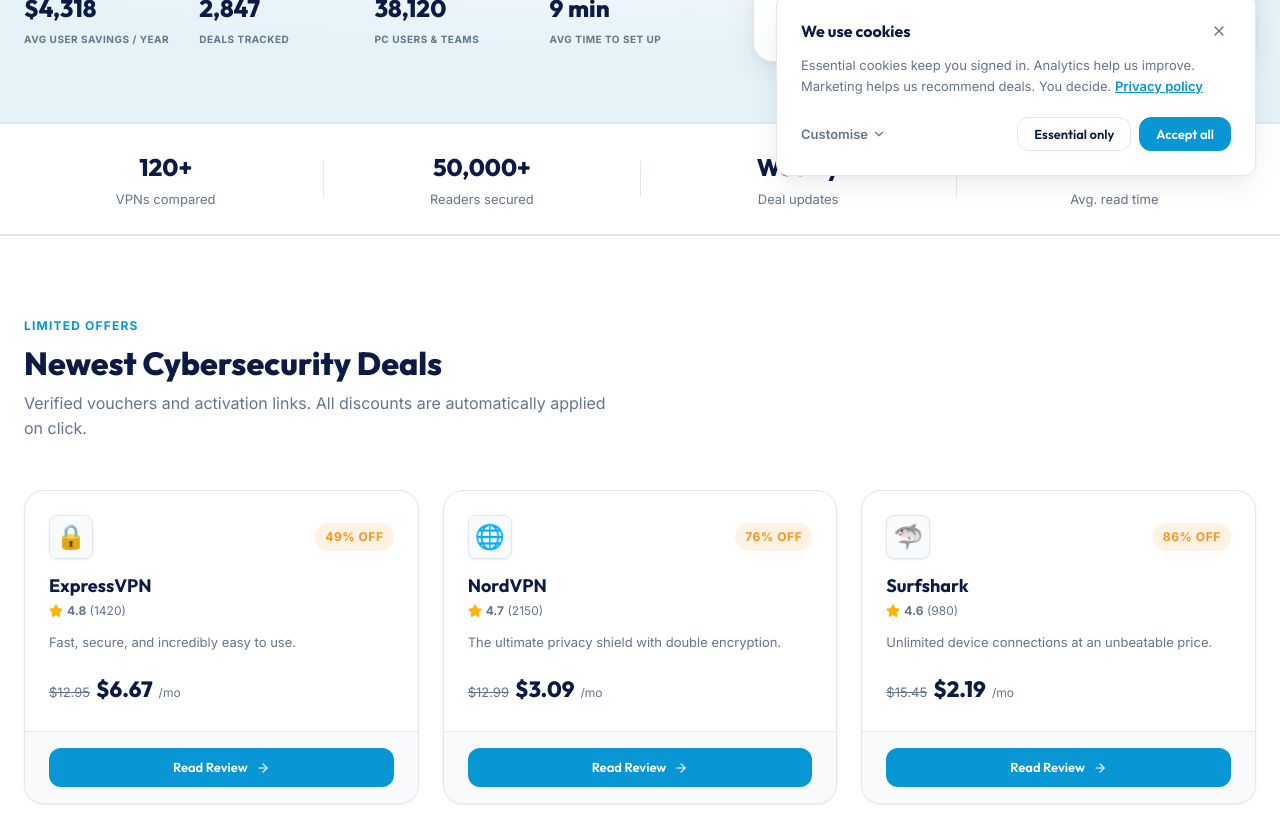
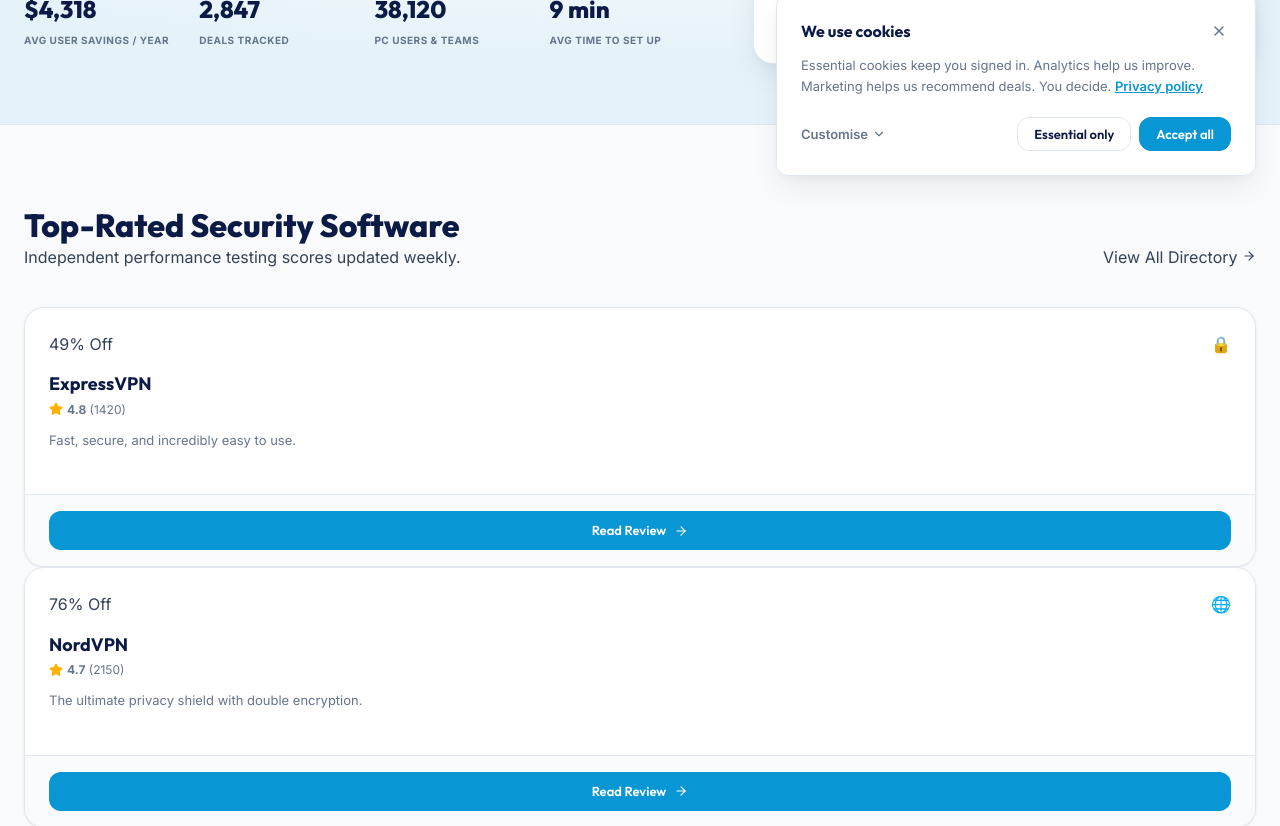
Before and after one commit to codershiveinterns-cloud/SafeVerdicts, a React (Vite) app: page / in a window 1280 px wide. Shown: the part 600-1426 px from the top of the page. Built offline with nearby package versions, Linux system fonts and the light colour scheme.

Commit message:
Remove external redirect buttons and pricing displays across site pages

```diff
--- a/src/pages/CategoryListing.jsx
+++ b/src/pages/CategoryListing.jsx
@@ -63,16 +63,9 @@
             <span className="filter-label">Sort by:</span>
             <div className="toggle-buttons">
               <button
-                className={`toggle-btn ${sortBy === 'rating' ? 'active' : ''}`}
-                onClick={() => setSortBy('rating')}
+                className="toggle-btn active"
               >
                 Best Rating
-              </button>
-              <button
-                className={`toggle-btn ${sortBy === 'price' ? 'active' : ''}`}
-                onClick={() => setSortBy('price')}
-              >
-                Lowest Price
               </button>
             </div>
           </div>
@@ -140,19 +133,9 @@
                     </ul>
                   </div>
 
-                  {/* Column 4: Pricing & CTAs */}
+                  {/* Column 4: CTAs */}
                   <div className="col-action">
-                    <div className="action-pricing-box">
-                      <span className="price-label-deal">SafeVerdicts Deal:</span>
-                      <div className="price-row-main">
-                        <span className="price-old-line">{product.originalPrice}</span>
-                        <span className="price-new-bold">{product.discountedPrice}</span>
-                        <span className="price-period-label">/{product.billingPeriod.includes('month') ? 'mo' : 'yr'}</span>
-                      </div>
-                      <p className="discount-tag-line">{product.discountBadge} discount</p>
-                    </div>
-
-                    <div className="action-buttons-group">
+                    <div className="action-buttons-group" style={{ width: '100%' }}>
                       <Link to={`/${product.slug}`} className="btn btn-primary list-review-btn" style={{ width: '100%', justifyContent: 'center' }}>
                         Read Review <ArrowRight size={14} />
                       </Link>
--- a/src/pages/Home.jsx
+++ b/src/pages/Home.jsx
@@ -100,7 +100,7 @@
             </div>
           </div>
 
-          {/* Right Column: Featured WiseCleaner Deal Card */}
+          {/* Right Column: Featured WindowsPCDoc Deal Card */}
           <div className="hero-theme-right">
             <div className="spotlight-theme-card card">
               <div className="spotlight-card-hero">
@@ -137,19 +137,10 @@
                 </div>
 
                 <div className="spotlight-card-actions" style={{ display: 'flex', gap: '12px', paddingTop: '16px', borderTop: '1px solid var(--color-border)' }}>
-                  <a
-                    href="https://www.wisecleaner.com/"
-                    target="_blank"
-                    rel="noopener noreferrer sponsored"
-                    className="btn btn-primary"
-                    style={{ flex: 1, justifyContent: 'center', fontSize: '13px', padding: '10px 14px' }}
-                  >
-                    Visit Site <ExternalLink size={14} />
-                  </a>
                   <Link
                     to="/blog/wisecare-365-pro-all-in-one-windows"
-                    className="btn btn-secondary"
-                    style={{ flex: 1, justifyContent: 'center', fontSize: '13px', padding: '10px 14px' }}
+                    className="btn btn-primary"
+                    style={{ width: '100%', justifyContent: 'center', fontSize: '14px', padding: '10px 14px' }}
                   >
                     Read Review <ArrowRight size={14} />
                   </Link>
@@ -160,48 +151,25 @@
         </div>
       </section>
 
-      {/* 2. Stat Bar */}
-      <section className="stat-bar-section">
-        <div className="container stat-bar-inner">
-          <div className="stat-item">
-            <span className="stat-number">120+</span>
-            <span className="stat-label">VPNs compared</span>
-          </div>
-          <div className="stat-item-divider"></div>
-          <div className="stat-item">
-            <span className="stat-number">50,000+</span>
-            <span className="stat-label">Readers secured</span>
-          </div>
-          <div className="stat-item-divider"></div>
-          <div className="stat-item">
-            <span className="stat-number">Weekly</span>
-            <span className="stat-label">Deal updates</span>
-          </div>
-          <div className="stat-item-divider"></div>
-          <div className="stat-item">
-            <span className="stat-number">9 min</span>
-            <span className="stat-label">Avg. read time</span>
-          </div>
-        </div>
-      </section>
-
-
-
-      {/* 4. Newest Deals Grid */}
-      <section className="section section-bg">
+      {/* Directory Grid Section */}
+      <section className="section directory-section">
         <div className="container">
-          <div className="section-header">
-            <span className="section-pretitle">LIMITED OFFERS</span>
-            <h2 className="section-title">Newest Cybersecurity Deals</h2>
-            <p className="section-sub">Verified vouchers and activation links. All discounts are automatically applied on click.</p>
+          <div className="section-header-row">
+            <div>
+              <h2 className="section-title">Top-Rated Security Software</h2>
+              <p className="section-subtitle">Independent performance testing scores updated weekly.</p>
+            </div>
+            <Link to="/categories" className="view-all-link">
+              View All Directory <ArrowRight size={14} />
+            </Link>
           </div>
 
-          <div className="grid grid-3">
+          <div className="deals-grid-row">
             {newestDeals.map((product) => (
-              <div key={product.id} className="card deal-card">
+              <div key={product.id} className="card deal-card-item">
                 <div className="deal-card-header">
-                  <div className="deal-logo-box">{product.logo}</div>
-                  <span className="badge badge-discount">{product.discountBadge}</span>
+                  <span className="deal-badge">{product.discountBadge}</span>
+                  <div className="deal-brand-logo">{product.logo}</div>
                 </div>
 
                 <div className="deal-card-body">
@@ -211,34 +179,12 @@
                     <span><strong>{product.rating}</strong> ({product.reviewsCount})</span>
                   </div>
                   <p className="deal-card-description">{product.headline}</p>
-
-                  <div className="deal-card-pricing">
-                    <span className="deal-price-old">{product.originalPrice}</span>
-                    <span className="deal-price-new">{product.discountedPrice}</span>
-                    <span className="deal-price-period">/{product.billingPeriod.includes('month') ? 'mo' : 'yr'}</span>
-                  </div>
                 </div>
 
                 <div className="deal-card-footer">
-                  {product.id === 'wisecare-365' ? (
-                    <>
-                      <Link to={`/${product.slug}`} className="deal-link-review">
-                        Read Review
-                      </Link>
-                      <a
-                        href="https://www.wisecleaner.com/"
-                        target="_blank"
-                        rel="noopener noreferrer"
-                        className="btn btn-primary deal-link-btn"
-                      >
-                        Visit Site <ExternalLink size={14} />
-                      </a>
-                    </>
-                  ) : (
-                    <Link to={`/${product.slug}`} className="btn btn-primary deal-link-btn" style={{ width: '100%', justifyContent: 'center' }}>
-                      Read Review <ArrowRight size={14} />
-                    </Link>
-                  )}
+                  <Link to={`/${product.slug}`} className="btn btn-primary deal-link-btn" style={{ width: '100%', justifyContent: 'center' }}>
+                    Read Review <ArrowRight size={14} />
+                  </Link>
                 </div>
               </div>
             ))}
--- a/src/pages/ProductReview.jsx
+++ b/src/pages/ProductReview.jsx
@@ -132,44 +132,8 @@
                 </div>
               </div>
 
-              <h2 className="review-headline">"{product.headline}"</h2>
-              <p className="review-description-text">{product.description}</p>
-            </div>
-
-            {/* Quick Pricing Callout Box */}
-            <div className="review-hero-pricing">
-              <div className="pricing-callout-card">
-                <div className="pricing-callout-header">
-                  <span>Exclusive Offer</span>
-                  <span className="discount-pill">{product.discountBadge}</span>
-                </div>
-                <div className="pricing-callout-body">
-                  <div className="price-primary-row">
-                    <span className="price-crossed">{product.originalPrice}</span>
-                    <span className="price-bold-huge">{product.discountedPrice}</span>
-                    <span className="price-duration">/{product.billingPeriod.includes('month') ? 'mo' : 'yr'}</span>
-                  </div>
-                  <p className="price-billing-subtext">{product.billingDetails}</p>
-
-                  <div className="divider-pricing"></div>
-
-                  <ul className="pricing-quick-bullets">
-                    <li><Check size={14} className="bullet-check" /> Verified coupon code</li>
-                    <li><Check size={14} className="bullet-check" /> Direct checkout redirection</li>
-                    <li><Check size={14} className="bullet-check" /> 30-day money-back guarantee</li>
-                  </ul>
-
-                  <a
-                    href={product.affiliateUrl || "https://www.wisecleaner.com/"}
-                    target="_blank"
-                    rel="noopener noreferrer sponsored"
-                    className="btn btn-primary pricing-buy-btn"
-                    style={{ width: '100%', justifyContent: 'center', marginTop: '16px' }}
-                  >
-                    Visit {product.name} <ExternalLink size={16} />
-                  </a>
-                </div>
-              </div>
+              <h2 className="review-headline" style={{ marginTop: '20px', fontSize: '20px', fontWeight: '700' }}>"{product.headline}"</h2>
+              <p className="review-description-text" style={{ marginTop: '10px', fontSize: '15px', color: 'var(--color-muted)', lineHeight: '1.6' }}>{product.description}</p>
             </div>
           </div>
         </div>
@@ -301,15 +265,8 @@
         }
 
         .review-hero-grid {
-          display: grid;
-          grid-template-columns: 1fr;
-          gap: 40px;
-        }
-
-        @media (min-width: 1024px) {
-          .review-hero-grid {
-            grid-template-columns: 1.6fr 1fr;
-          }
+          max-width: 920px;
+          margin: 0 auto;
         }
 
         .review-hero-info {
```
